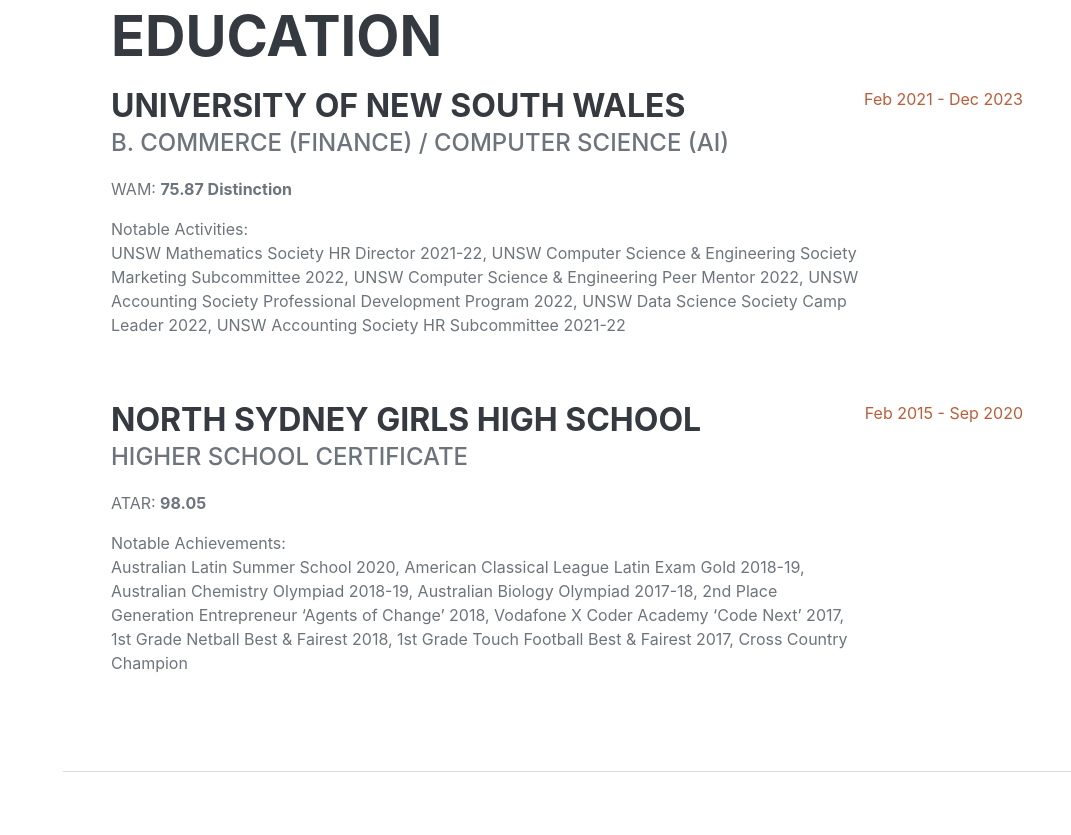
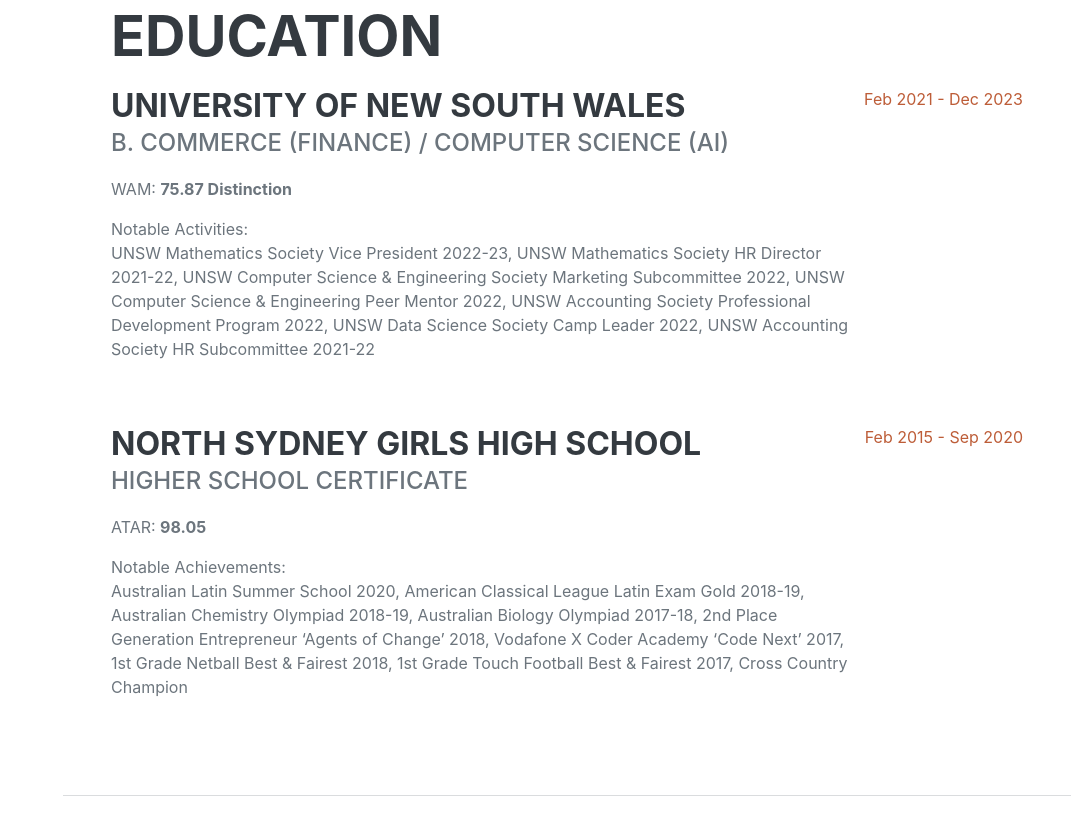
Before and after one commit to sharonzvx/profile, a plain HTML site: page index.html in a window 1280 px wide. Shown: the part 1873-2708 px from the top of the page, without its empty margins (209-1280 px from the left). Drawn offline with nearby package versions, Linux system fonts and the light colour scheme; a web font is replaced by a local one.

Commit message:
Updated index.html

```diff
--- a/index.html
+++ b/index.html
@@ -48,7 +48,7 @@
                         <br>
                         0479 089 468
                     </div>
-                    <p class="lead mb-5">I am a <b>Computer Science</b> and <b>Finance</b>
+                    <p class="lead mb-5">I am a <b>Penultimate Computer Science</b> and <b>Finance</b>
                         student at UNSW Sydney. I'm open to opportunities and industry
                         exposure in <b>technology</b> and <b>financial services</b>.</p>
                     <div class="social-icons">
@@ -124,10 +124,10 @@
                             <div class="subheading mb-3">B. Commerce (Finance) / Computer Science (AI)</div>
                             <p>WAM: <b>75.87 Distinction</b></p>
                             <div>Notable Activities:</div>
-                            <p>UNSW Mathematics Society HR Director 2021-22, UNSW Computer Science &
-                                Engineering Society Marketing Subcommittee 2022, UNSW Computer Science &
-                                Engineering Peer Mentor 2022, UNSW Accounting Society Professional
-                                Development Program 2022, UNSW Data Science Society Camp Leader 2022,
+                            <p>UNSW Mathematics Society Vice President 2022-23, UNSW Mathematics Society HR Director 2021-22,
+                                UNSW Computer Science & Engineering Society Marketing Subcommittee 2022,
+                                UNSW Computer Science & Engineering Peer Mentor 2022, UNSW Accounting Society
+                                Professional Development Program 2022, UNSW Data Science Society Camp Leader 2022,
                                 UNSW Accounting Society HR Subcommittee 2021-22</p>
                         </div>
                         <div class="flex-shrink-0"><span class="text-primary">Feb 2021 - Dec 2023</span></div>
@@ -245,11 +245,11 @@
                             <span class="fa-li"><i class="fas fa-trophy text-warning"></i></span>
                             Microsoft Office Specialist: Excel Associate (Excel and Excel 2019)
                         </li>
-                    <!--<li>
+                        <li>
                             <span class="fa-li"><i class="fas fa-trophy text-warning"></i></span>
                             Data Science Foundations - Google Certification
                         </li>
-                        <li>
+                    <!--<li>
                             <span class="fa-li"><i class="fas fa-trophy text-warning"></i></span>
                             Data Science with Python - Google Certification
                         </li>
```
